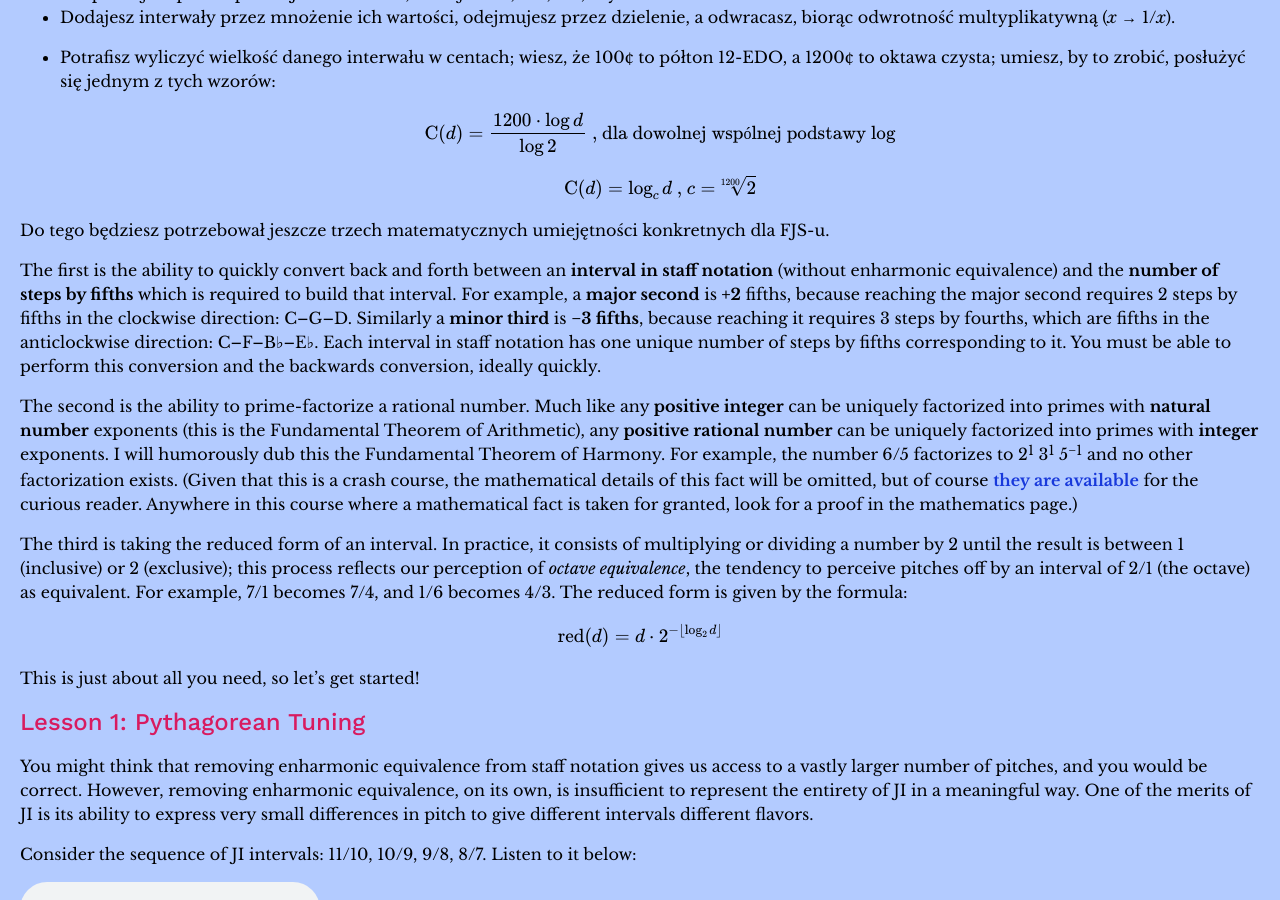
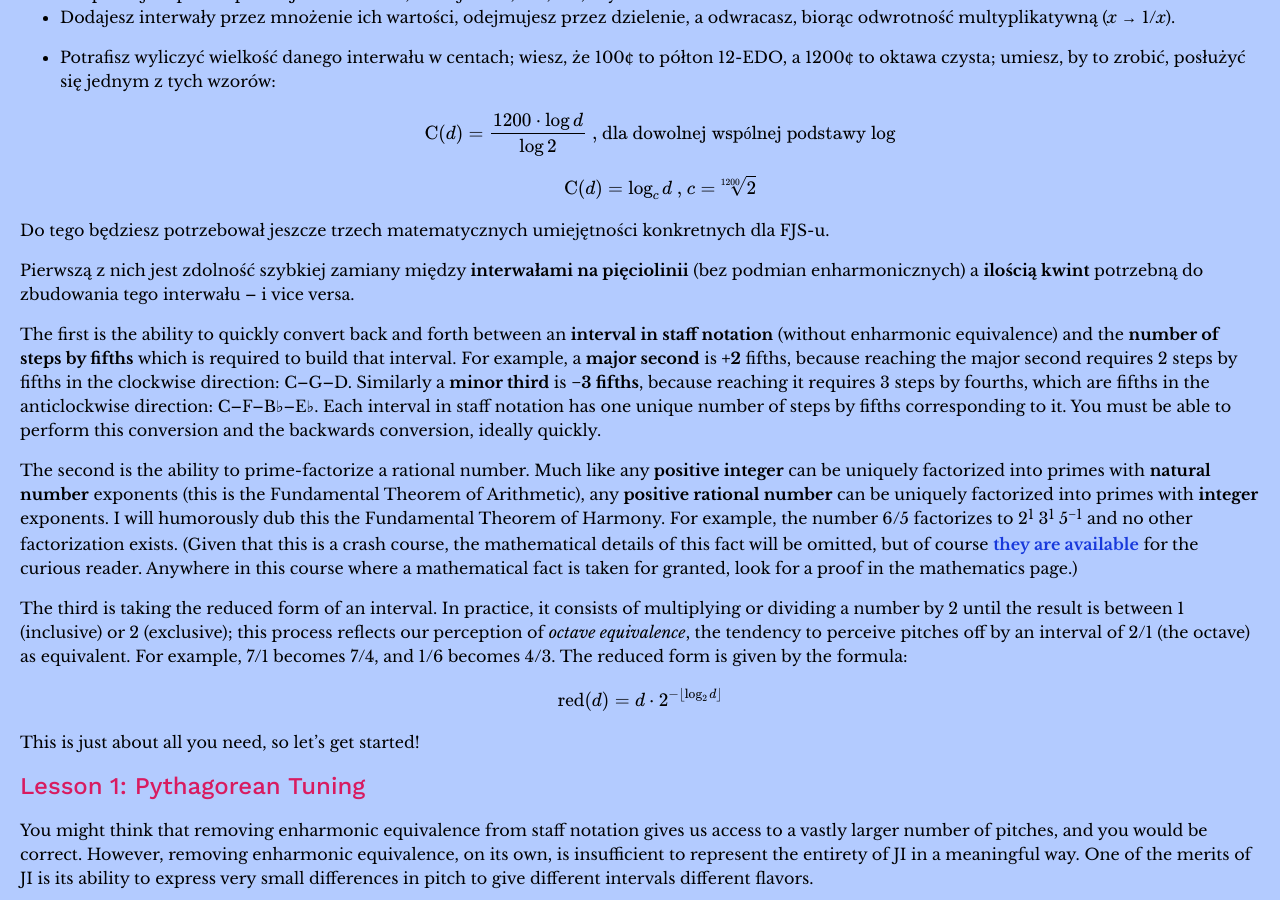
Before and after one commit to misotanni/misotanni.github.io, a Jekyll site: the page built from fjs/pl/crash.md, in a window 1280 px wide and 900 px high, scrolled down 1299 px. Built offline with Jekyll 4.4.1, drawn with Linux system fonts in a browser that asks for light colours; our own code applies the rules of GitHub Pages for plain Markdown files; formulas are drawn with MathJax 3.

Commit message:
added one sentence

```diff
--- a/fjs/pl/crash.md
+++ b/fjs/pl/crash.md
@@ -49,6 +49,8 @@ Oto krótka lista wiadomości, które musisz rozumieć, żebyś mógł zrozumie
 	$$\text{C}(d)=\log_c d \text{ , }c=\sqrt[1200]{2}$$
 
 Do tego będziesz potrzebował jeszcze trzech matematycznych umiejętności konkretnych dla FJS-u.
+
+Pierwszą z nich jest zdolność szybkiej zamiany między **interwałami na pięciolinii** (bez podmian enharmonicznych) a **ilością kwint** potrzebną do zbudowania tego interwału – i vice versa.
 
 The first is the ability to quickly convert back and forth between an **interval in staff notation** (without enharmonic equivalence) and the **number of steps by fifths** which is required to build that interval. For example, a **major second** is **+2** fifths, because reaching the major second requires 2 steps by fifths in the clockwise direction: C–G–D. Similarly a **minor third** is **−3 fifths**, because reaching it requires 3 steps by fourths, which are fifths in the anticlockwise direction: C–F–B♭–E♭. Each interval in staff notation has one unique number of steps by fifths corresponding to it. You must be able to perform this conversion and the backwards conversion, ideally quickly.
 
```
